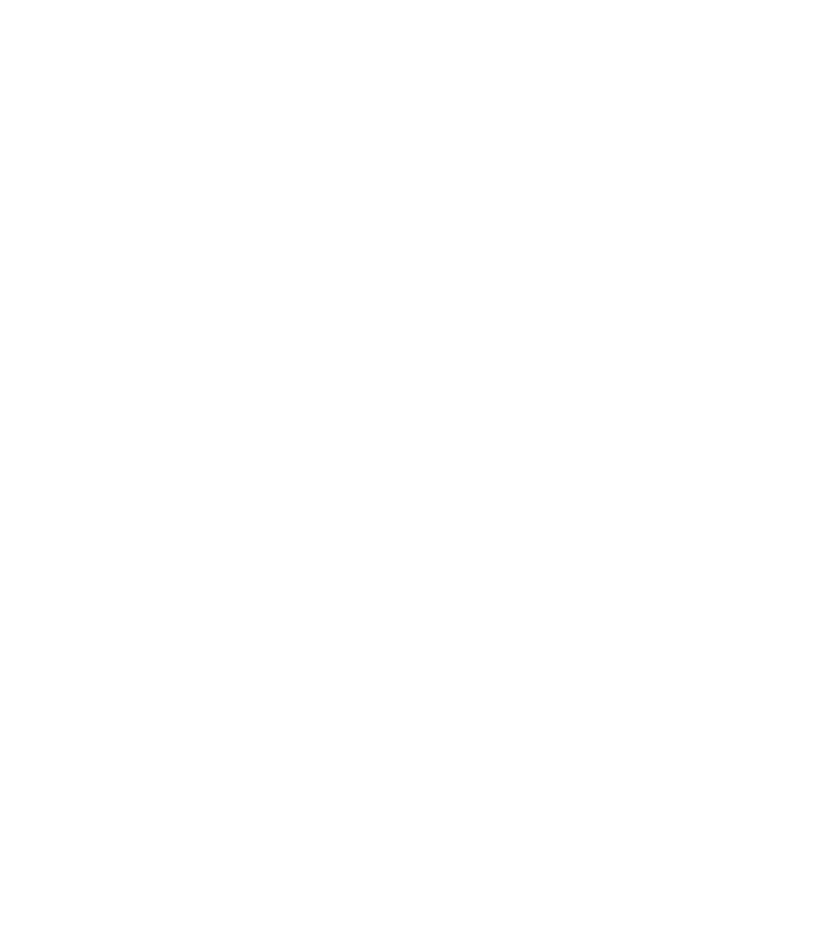
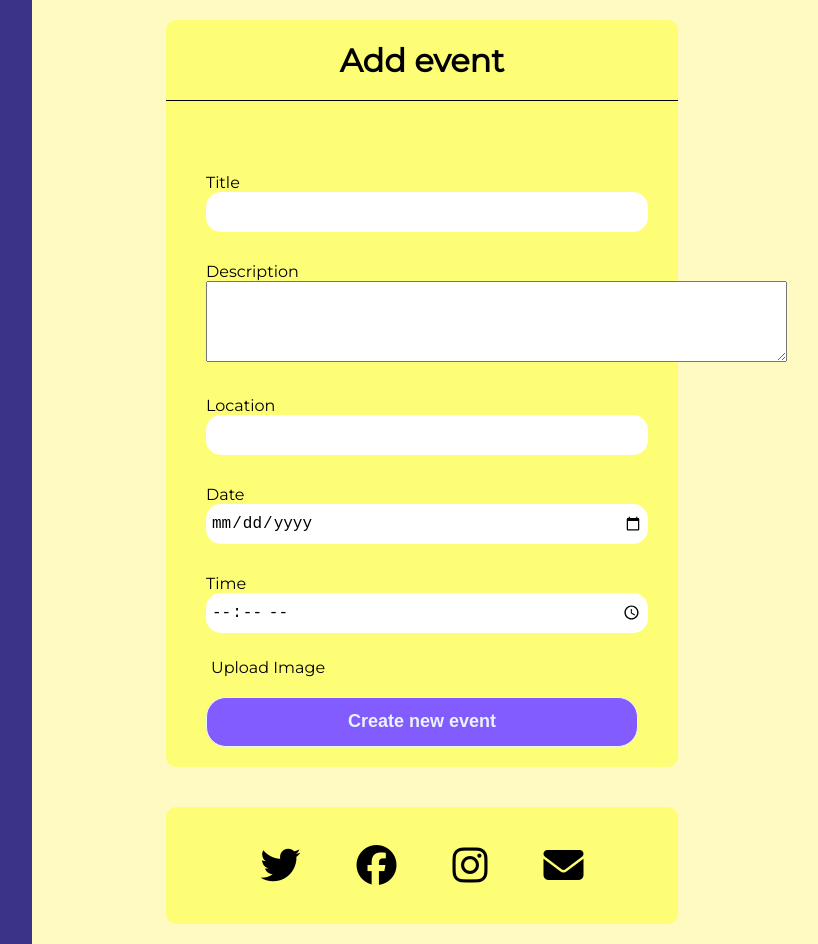
Before and after one commit to Chey-DB/Lap_2_Project_Front-End, a plain HTML site: page profile.html in a window 1280 px wide. Shown: the whole page, without its empty margins (352-1170 px from the left). Before the commit the page ends 800 px from the top, so only its background shows below. Drawn offline with Linux system fonts and the light colour scheme.

Commit message:
updated all html, css except profile

```diff
--- /dev/null
+++ b/assets/css/login.css
@@ -0,0 +1,110 @@
+body {
+    margin: 0;
+    padding: 0;
+    font-family: "Montserrat";
+    background-color: #FFFAC2;
+}
+
+
+.center {
+    position: absolute;
+    top: 50%;
+    left: 50%;
+    transform : translate(-50%, -50%) ;
+    width: 400px;
+    background: #FEFD76;
+    border-radius: 10px
+
+}
+
+.center h1{
+   text-align: center;
+    padding: 0 0 20px 0;
+    border-bottom: 1px solid black;
+
+}
+
+.center form{
+    padding: 0 40px;
+    box-sizing: border-box;
+}
+form .txt_field{
+    position: relative;
+    border-bottom: 2px solid black;
+    margin: 30px 0;
+}
+.txt_field input{
+    width: 100%;
+    padding: 0 5px;
+    height: 40px;
+    font-size: 16px ;
+    border: none;
+    background: white;
+    border-radius:15px;
+    outline: black;
+}
+.txt_field label{
+    position: absolute;
+    top: 50%;
+    left: 5px;
+    color: black;
+    transform: translateY(-50%);
+    font-size: 16px;
+    pointer-events: none;
+    transition: .5s;
+}
+.txt_field span::before{
+    content: '';
+    position: absolute;
+    top: 40px;
+    left: 0;
+    width: 100%;
+    height: 2px;
+    background: #825cff;
+}
+.txt_field input:focus ~ label,
+.txt_field input:valid ~ label{
+    top: -5px;
+    color: #825cff
+}
+.txt_field input:focus ~ span::before,
+.txt_field input:valid ~ span::before{
+    width: 100%;
+}
+.pass{
+    margin: -5px 0 20px 5px;
+    color: black;
+    cursor: pointer;
+}
+.pass:hover{
+    text-decoration: underline;
+}
+input[type="submit"]{
+   width: 100%;
+   height: 50px;
+   border: 1px solid;
+   background:#825cff;
+   border-radius: 20px;
+   font-size: 18px;
+   color: #e9f4fb;
+   font-weight: 700;
+   cursor: pointer;
+   outline: none;
+}
+input[type="submit"]:hover{
+    border-color: #825cff;
+    transition: .5s;
+}
+.signup_link{
+    margin: 30px 0;
+    text-align: center;
+    font-size: 16px;
+    color: #666666;
+}
+.signup_link a{
+    color: #825cff;
+    text-decoration: none;
+}
+.signup_link a:hover{
+    text-decoration: underline;
+}
--- /dev/null
+++ b/assets/css/profile.css
@@ -0,0 +1,108 @@
+body {
+    margin: 0;
+    padding: 0;
+    font-family: "Montserrat";
+    /* background: linear-gradient(0deg, #3B3486 30%, #FFFAC2 70%); */
+    background: linear-gradient(to left, #FFFAC2 0%, #FFFAC2 70%, #3B3486 70%, #3B3486 100%);
+}
+
+.center {
+    float: right;
+    margin: 20px 250px;
+
+    width: 40%;
+    background: #FEFD76;
+    border-radius: 10px;
+}
+
+.center h1{
+    text-align: center;
+     padding: 0 0 20px 0;
+     border-bottom: 1px solid black;
+ }
+ .center form{
+    padding: 20px 40px;
+    box-sizing: border-box;
+}
+form .txt_field{
+    position: relative;
+    /* border-bottom: 2px solid #825cff; */
+    margin: 30px 0;
+}
+.txt_field input{
+    width: 100%;
+    padding: 0 5px;
+    height: 40px;
+    font-size: 16px;
+    border: none;
+    background: white;
+    border-radius:15px;
+    outline: black;
+}
+
+.description input {
+    height: 200px;
+    vertical-align: top;
+
+}
+
+.txt_field span::before{
+    content: '';
+    position: absolute;
+    top: 40px;
+    left: 0;
+    width: 100%;
+    height: 2px;
+}
+.txt_field input:focus ~ label,
+.txt_field input:valid ~ label{
+    top: -5px;
+}
+.txt_field input:focus ~ span::before,
+.txt_field input:valid ~ span::before{
+    width: 100%;
+}
+.pass{
+    margin: -5px 0 20px 5px;
+    color: black;
+    cursor: pointer;
+}
+.pass:hover{
+    text-decoration: underline;
+    color: #825cff;
+}
+input[type="submit"]{
+    width: 100%;
+    text-align: center;
+    height: 50px;
+    border: 1px solid;
+    background:#825cff;
+    border-radius: 20px;
+    font-size: 18px;
+    color: #e9f4fb;
+    font-weight: 700;
+    cursor: pointer;
+    outline: none;
+ }
+ input[type="submit"]:hover{
+    border-color: #825cff;
+    transition: .5s;
+}
+
+
+#socials {
+    width: 40%;
+    padding: 3%;
+    box-sizing: border-box;
+    text-align: center;
+    background-color: #FEFD76;
+    position: relative;
+    border-radius: 10px;
+
+    float: right;
+    margin: 20px 250px;
+    font-size: 40px;
+
+    display: flex;
+    justify-content: space-evenly;
+}
--- /dev/null
+++ b/assets/css/register.css
@@ -0,0 +1,97 @@
+body {
+    margin: 0;
+    padding: 0;
+    font-family: "Montserrat";
+    background-color: #FFFAC2;
+}
+.center {
+    position: absolute;
+    top: 50%;
+    left: 50%;
+    transform : translate(-50%, -50%) ;
+    width: 400px;
+    background: #FEFD76;
+    border-radius: 10px
+
+}
+.center h1{
+    text-align: center;
+     padding: 0 0 20px 0;
+     border-bottom: 1px solid black;
+ }
+ .center form{
+    padding: 0 40px;
+    box-sizing: border-box;
+}
+form .txt_field{
+    position: relative;
+    border-bottom: 2px solid #825cff;
+    margin: 30px 0;
+}
+.txt_field input{
+    width: 100%;
+    padding: 0 5px;
+    height: 40px;
+    font-size: 16px ;
+    border: none;
+    background: white;
+    border-radius:15px;
+    outline: black;
+}
+.txt_field span::before{
+    content: '';
+    position: absolute;
+    top: 40px;
+    left: 0;
+    width: 100%;
+    height: 2px;
+}
+.txt_field input:focus ~ label,
+.txt_field input:valid ~ label{
+    top: -5px;
+}
+.txt_field input:focus ~ span::before,
+.txt_field input:valid ~ span::before{
+    width: 100%;
+}
+.pass{
+    margin: -5px 0 20px 5px;
+    color: black;
+    cursor: pointer;
+}
+.pass:hover{
+    text-decoration: underline;
+    color: #825cff;
+}
+input[type="submit"]{
+    width: 100%;
+    text-align: center;
+    height: 50px;
+    border: 1px solid;
+    background:#825cff;
+    border-radius: 20px;
+    font-size: 18px;
+    color: #e9f4fb;
+    font-weight: 700;
+    cursor: pointer;
+    outline: none;
+ }
+ input[type="submit"]:hover{
+    border-color: #825cff;
+    transition: .5s;
+}
+.login_link{
+    margin: 30px 0;
+    text-align: center;
+    font-size: 16px;
+    color: #666666;
+}
+
+.login_link a{
+    color: #825cff;
+    text-decoration: none;
+}
+
+.login_link a:hover{
+    text-decoration: none;
+}
--- a/profile.html
+++ b/profile.html
@@ -4,9 +4,59 @@
     <meta charset="UTF-8">
     <meta http-equiv="X-UA-Compatible" content="IE=edge">
     <meta name="viewport" content="width=device-width, initial-scale=1.0">
+    <link rel="stylesheet" href="./assets/css/profile.css">
+    <link rel="preconnect" href="https://fonts.googleapis.com">
+    <link rel="preconnect" href="https://fonts.gstatic.com" crossorigin>
+    <link href="https://fonts.googleapis.com/css2?family=Montserrat&display=swap" rel="stylesheet">
+    <!-- Font Awesome -->
+    <script src="https://kit.fontawesome.com/a45420c94f.js" crossorigin="anonymous"></script>
     <title>Profile</title>
 </head>
 <body>
+    <div class="center">
+        <h1>Add event</h1>
+        <form method="post";>
+            <div class="txt_field">
+                <label>Title</label>
+                <input type="text" required>
+                <span></span>
 
+            </div>
+            <div class="txt_field description">
+                <label>Description</label>
+                <textarea id="msg" name="msg" rows="5" cols="70"></textarea>
+                <span></span>
+
+            </div>
+            <div class="txt_field">
+                <label>Location</label>
+                 <input type="text" required>
+                 <span></span>
+            </div>
+
+            <div class="txt_field">
+                <label>Date</label>
+                 <input type="date" required>
+                 <span></span>
+            </div>
+
+            <div class="txt_field">
+                <label>Time</label>
+                 <input type="time" required>
+                 <span></span>
+            </div>
+
+            <div class="pass">Upload Image</div>
+
+            <input type="submit" value="Create new event">
+        </form>
+    </div>
+
+    <section id="socials">
+        <i class="social-icon fab fa-twitter"></i>
+        <i class="social-icon fab fa-facebook"></i>
+        <i class="social-icon fab fa-instagram"></i>
+        <i class="social-icon fas fa-envelope"></i>
+    </section>
 </body>
 </html>
```
Also changed, not shown: assets/css/class-info.css (+1 -13 lines), login.html (+26 -0 lines), register.html (+33 -0 lines), assets/index.js (added), index.js (added).
